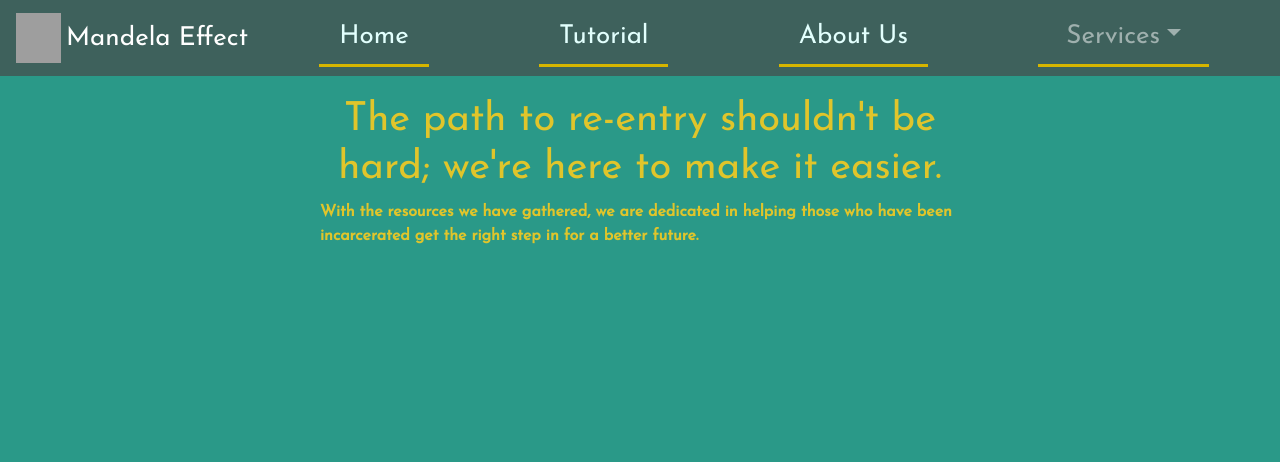
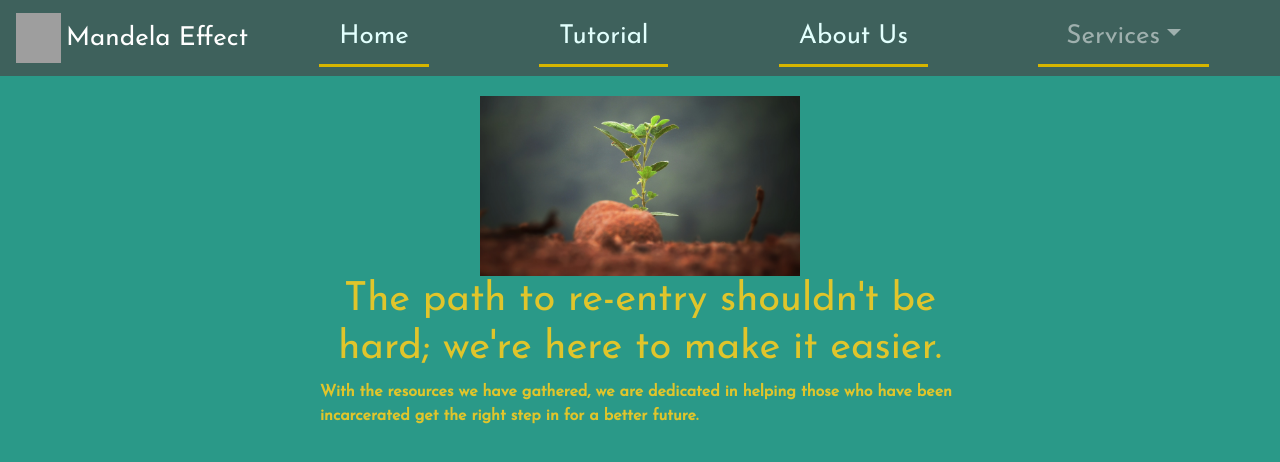
Before and after one commit to yodasodabob/indycivichack2019, a React (Create React App) app: page /#/ in a window 1280 px wide. Shown: the top 462 px of the page. Built offline with nearby package versions, Linux system fonts and the light colour scheme; no server answers; grey boxes are pictures that could not be loaded; what google-maps-react would draw is missing.

Commit message:
Changing link color and adding stuff to home page

```diff
--- a/src/AboutPage.css
+++ b/src/AboutPage.css
@@ -6,6 +6,8 @@
 }
 
 #para1 {
-    font-family: 'Roboto', sans-serif;
+    font-family: 'Josefin Sans', sans-serif;
+    color:#e0c52b;
+    width: 90%;
 
 }
--- a/src/HomePage.css
+++ b/src/HomePage.css
@@ -21,3 +21,7 @@
     justify-content: center;
     align-items: center;
 }
+.pictureLogoHome{
+    width: 50%;
+    height: 50%;
+}
--- a/src/HomePage.js
+++ b/src/HomePage.js
@@ -2,12 +2,20 @@ import React from 'react';
 import HeaderComponent from './HeaderComponent';
 import './HomePage.css';
 import {Launcher} from 'react-chat-window';
+import logoHome from './seedling-sprout-image-cropped.jpg';
 
 export class HomePage extends React.Component{
     render(){
         return(
             <div className="homePageWrapper">
             <div className="homeBody">
+                <div className="TitleLogo">
+                    <img
+                        alt=""
+                        src={logoHome}
+                        className="pictureLogoHome"
+                    />
+                </div>
                 <div className="introPara">
                     <h1>The path to re-entry shouldn't be hard; we're here
                     to make it easier.</h1>
@@ -18,6 +26,7 @@ export class HomePage extends React.Component{
 
                     </p>
                 </div>
+
             </div>
             </div>
         )
--- a/src/LegalResourcePage.css
+++ b/src/LegalResourcePage.css
@@ -6,3 +6,14 @@ p {text-align: left;
 .LegalResourceBody{
     background-color: #2A9988;
 }
+
+a{
+    color:#e0c52b;
+}
+
+a:hover{
+    background-color: #968316;
+    border-radius: 2rem;
+    padding: .4rem;
+    color: #fffbe4;
+}
```
Also changed, not shown: src/seedling-sprout-image-cropped.jpg (added). Lines whose indentation alone changed are shown as unchanged.
